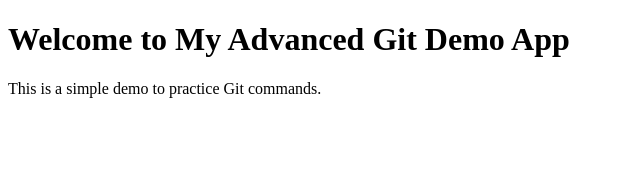
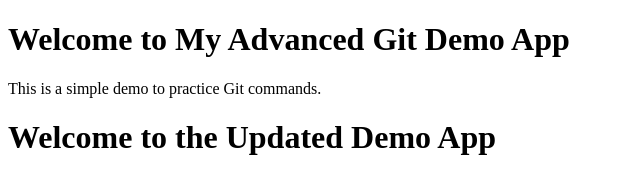
Before and after one commit to abhanan-air/github_demo, a plain HTML site: page index.html in a window 1280 px wide. Shown: the whole page, without its empty margins (0-640 px from the left). Drawn offline with Linux system fonts and the light colour scheme.

Commit message:
Update title and heading in index.html

```diff
--- a/index.html
+++ b/index.html
@@ -8,5 +8,7 @@
 <body>
   <h1>Welcome to My Advanced Git Demo App</h1>
   <p>This is a simple demo to practice Git commands.</p>
+  <title>Updated Advanced Git Demo App</title>
+  <h1>Welcome to the Updated Demo App</h1>
 </body>
 </html>
```
